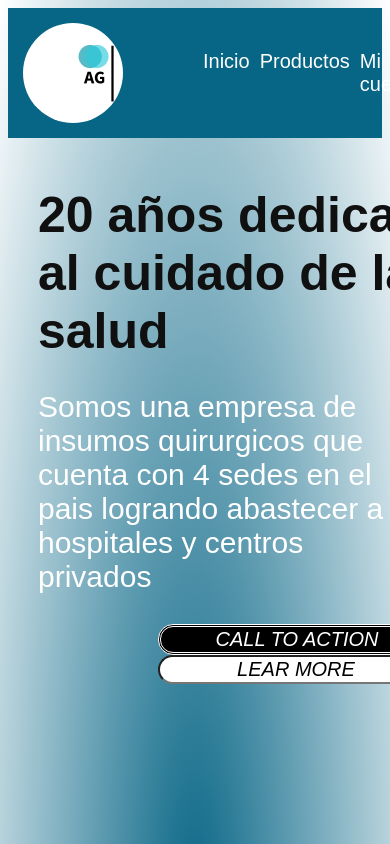
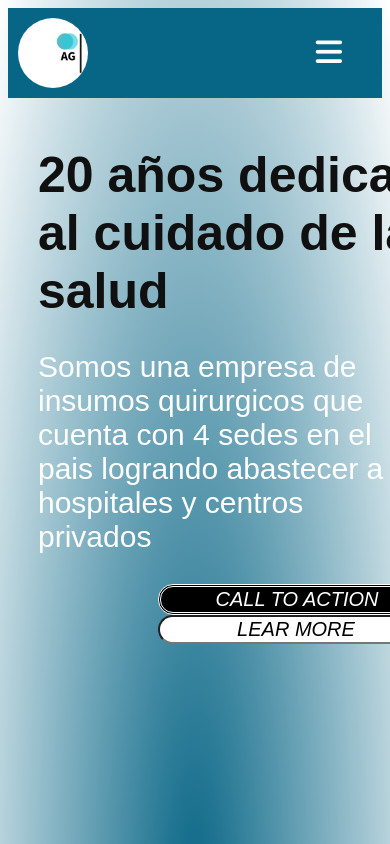
Before and after one commit to AilenAbrigo/Portada, a plain HTML site: page index.html in a window 390 px wide. Shown: the top 844 px of the page. Drawn offline with Linux system fonts and the light colour scheme.

Commit message:
responsive

```diff
--- a/index.html
+++ b/index.html
@@ -6,25 +6,28 @@
     <meta name="viewport" content="width=device-width, initial-scale=1.0">
     <title>Document</title>
     <link rel="stylesheet" href="logo.css">
+    <link rel="stylesheet"  href="https://cdnjs.cloudflare.com/ajax/libs/font-awesome/6.0.0/css/all.min.css">
 </head>
 <body>
+
     <header>
-        <nav>
+      <img src="./logo.png" alt="logo" class="logo" >
+       <nav>
 
-            <img src="./logo.png" alt="logo" class="logo" >
+            <input type="checkbox" id="check">
+            <label for= "check" class="checkbutton">
+                <i class="fa-solid fa-bars"></i>
+            </label>
 
             <ul>
-                <li>Inicio</li>
-                <li>Productos</li>
-                <li>Mi cuenta</li>
+                <li><a class="active">Inicio</a></li>
+                <li><a>Producto</a></li>
+                <li><a>Mi cuenta</a></li>
             </ul>
 
+           </nav>
+        </header>
 
-
-
-        </nav>
-
-    </header>
 
 
     <section>
@@ -42,7 +45,7 @@
                   <input class="lear" type="text" value="LEAR MORE">
                 </div>
 
-                <img class= "portada" src="./portada.png" alt="imagen portada">
+                <img class="portada" src="./portada.png" alt="imagen portada">
 
 
         </main>
--- a/logo.css
+++ b/logo.css
@@ -1,36 +1,122 @@
 *
 {margin: o;
     padding: o;
+
+
 }
+header{
 
-nav{ font-size: 15px;
-    background-color: #076585;
+    background: #076585;
     display: flex;
     align-items: center;
     justify-content: space-between;
     flex-direction: row;
+    top: 0;
+    position: sticky;
+
 
 }
 
+.logo { width: 70px;
+    margin: 10px;
+    border-radius: 100px;
+
+}
+  ul{
+      display: flex;
+      flex-direction: row;
+      list-style: none;
+  }
 
 
-ul{
-    list-style: none;
-    color: #fff;
-
-    display: flex;
-    margin: 20px;
-    font-size: 20px;
-    font-family: Arial, Helvetica, sans-serif;
-}
 li{
-    margin: 0 5px;
+margin: 0 10px;
+text-transform: uppercase;
+font-size: 20px;
 }
 
-.logo{
-    height: 100px;
-    border-radius: 100px;
-    margin: 15px;
+
+/*class*/
+.checkbutton{
+    font-size: 30px;
+    color: #fff;
+    float: right;
+    line-height: 80px;
+    margin-right: 40px;
+    cursor: pointer;
+    display: none;
+
+}
+
+/*id*/
+
+#check {
+    display: none;
+}
+
+/*media query*/
+
+@media (max-width: 1200px) {
+ nav ul li a {
+     font-size: 20px;
+ }
+}
+
+
+@media (max-width: 992px) {
+    nav li ul a {
+        font-size: 15px;
+    }
+}
+ @media (max-width: 916px) {
+     nav li ul a {
+         font-size: 15px;
+     }
+ }
+
+
+@media (max-width: 600px) {
+    .checkbutton{
+        display: block;
+
+    }
+
+    ul {
+        position: fixed;
+        display: block;
+        width: 100px;
+        background: rgb(79, 77, 77);
+        top: 100px;
+        left: -100%;
+        text-align: center;
+        transition: all .5s;
+
+    }
+
+    nav ul li {
+
+        margin: 20px 10px;
+     }
+
+     nav ul li a {
+         font-size: 15px;
+
+     }
+
+   li a:hover, li a.active{
+       cursor: pointer;
+       background: none;
+       color:#076585
+       }
+
+
+
+    #check:checked ~ ul{
+        left: 0;
+    }
+
+
+
 }
 
 
@@ -101,11 +187,6 @@ background: radial-gradient(#076585,#fff)
   }
 
 
-
-
-
-
-
      .button{
          margin: 70px;xs
          display: flex;
```
